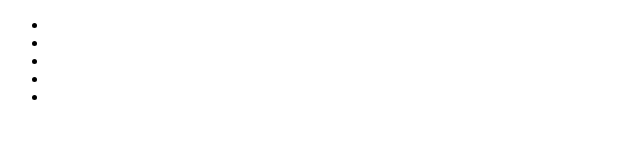
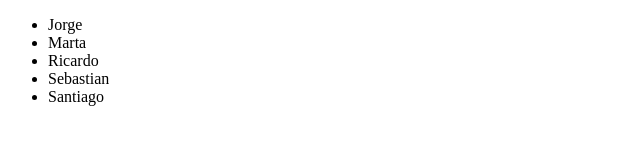
Before and after one commit to SantiMantelli/ProyectoFinal, a plain HTML site: page index.html in a window 1280 px wide. Shown: the whole page, without its empty margins (0-640 px from the left). Drawn offline with Linux system fonts and the light colour scheme.

Commit message:
agregando valores a los li

```diff
--- a/index.html
+++ b/index.html
@@ -8,11 +8,11 @@
 </head>
 <body>
     <ul>
-        <li></li>
-        <li></li>
-        <li></li>
-        <li></li>
-        <li></li>
+        <li>Jorge</li>
+        <li>Marta</li>
+        <li>Ricardo</li>
+        <li>Sebastian</li>
+        <li>Santiago</li>
     </ul>
 </body>
 </html>
```
